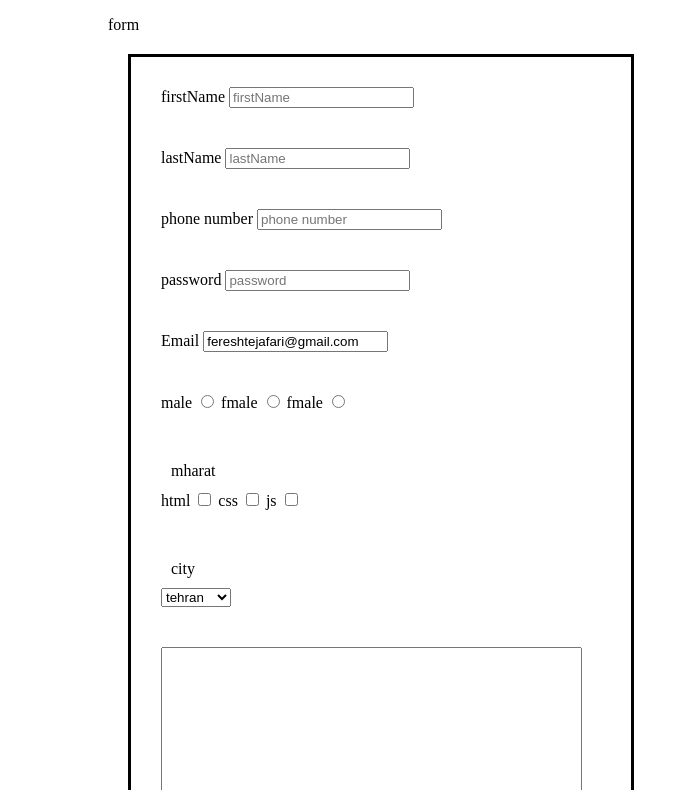
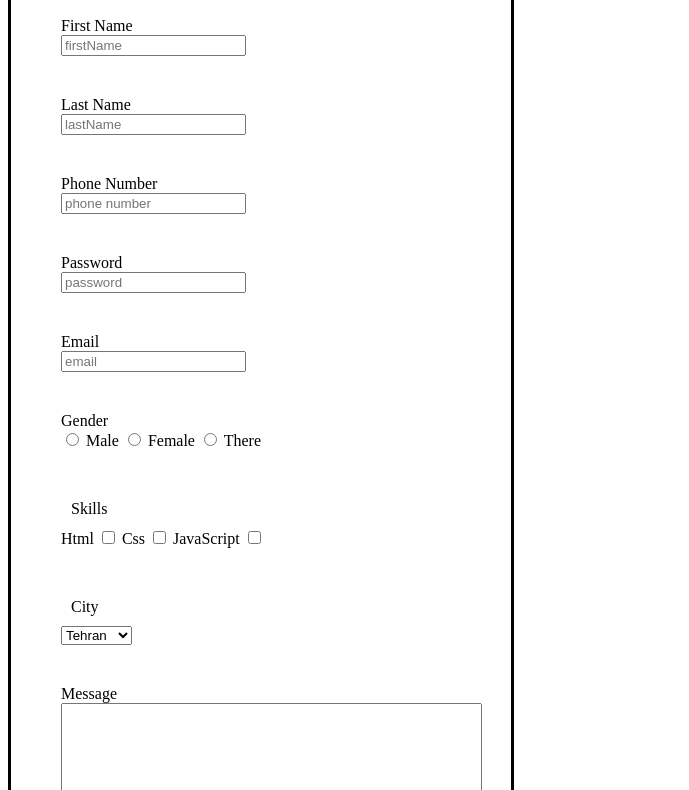
Before and after one commit to fereshte337/form-validation, a plain HTML site: page index.html in a window 1280 px wide. Shown: the part 84-874 px from the top of the page, without its empty margins (0-689 px from the left). Drawn offline with Linux system fonts and the light colour scheme.

Commit message:
fix some css

```diff
--- a/style.css
+++ b/assets/css/style.css
@@ -1,15 +1,14 @@
-#form #main{
+main{
     border:3px solid black;
     width: 500px;
     height: auto;
 
-
 }
 #form{margin: 100px;}
-#form #main{margin: 20px;}
-#form #main .item{ margin: 20px;padding: 10px;}
-#form #main .text-city{padding: 10px;}
-#form #main .checkbox .text-m{margin: 10px;}
+#form{margin: 20px;}
+#form  .item{ margin: 20px;padding: 10px;}
+#form .text-city{padding: 10px;}
+#form .checkbox .text-m{margin: 10px;}
 
 #form .error{
     color: rgb(124, 0, 0);
--- a/index.html
+++ b/index.html
@@ -4,80 +4,84 @@
     <meta charset="UTF-8" />
     <meta http-equiv="X-UA-Compatible" content="IE=edge" />
     <meta name="viewport" content="width=device-width, initial-scale=1.0" />
-    <link rel="stylesheet" href="style.css" />
-    <title>Document</title>
+    <link rel="stylesheet" href="assets/css/style.css" />
+    <title>Sign Up</title>
   </head>
   <body>
-    <form id="form" method="post">
-      <div class="titr">form</div>
-      <div id="main">
+    <main>
+      <h1 class="titr">Sign Up Form</h1>
+      <form id="form" method="post">
         <div class="item red">
-          <labal>firstName</labal>
+          <div>First Name</div>
           <input type="text" id="f-name" placeholder="firstName" />
           <div class="error error-f-name"></div>
         </div>
 
         <div class="item">
-          <labal>lastName</labal>
+          <div>Last Name</div>
           <input type="text" id="lastName" placeholder="lastName" />
           <div class="error error-lastName"></div>
         </div>
 
         <div class="item">
-          <labal>phone number</labal>
+          <div>Phone Number</div>
           <input type="tel" placeholder="phone number" id="phone" />
           <div class="error error-phone"></div>
         </div>
         <div class="item">
-          <labal>password</labal>
+          <div>Password</div>
           <input type="password" placeholder="password" id="password" />
           <div class="error error-password"></div>
         </div>
         <div class="item">
-          <labal>Email</labal>
+          <div>Email</div>
           <input
             id="email"
             type="email"
             placeholder="email"
-            value="fereshtejafari@gmail.com"
           />
           <div class="error  error-email"></div>
         </div>
         <div class="gender item">
-          <labal for="gder-male">male</labal>
+          <div for="">Gender</div>
+
           <input type="radio" name="gender" id="gder-male" value="male" />
-          <labal for="gder-fmale">fmale</labal>
+          <labal for="gder-male">Male</labal>
+
           <input type="radio" name="gender" id="gder-fmale" value="fmale" />
-          <labal for="no-gender">fmale</labal>
+          <labal for="gder-fmale">Female</labal>
+
           <input type="radio" name="gender" id="no-gender" value="no-gender" />
+          <labal for="no-gender">There</labal>
           <div class="error  error-gender"></div>
         </div>
         <div class="checkbox item">
-          <div class="text-m">mharat</div>
-          <labal>html</labal>
+          <div class="text-m">Skills</div>
+          <labal>Html</labal>
           <input type="checkbox" />
-          <labal>css</labal>
+          <labal>Css</labal>
           <input type="checkbox" />
-          <labal>js</labal>
+          <labal>JavaScript</labal>
           <input type="checkbox" />
         </div>
         <div class="city item">
-          <div class="text-city">city</div>
+          <div class="text-city">City</div>
           <select>
-            <option>tehran</option>
-            <option>esfahan</option>
-            <option>shiraz</option>
+            <option>Tehran</option>
+            <option>Esfahan</option>
+            <option>Shiraz</option>
           </select>
         </div>
         <div class="text item">
+          <label for="">Message</label>
           <textarea cols="50" rows="15"></textarea>
           <div class="error  error-text"></div>
         </div>
         <div class="sub item">
           <button onclick="signup(event)">send</button>
         </div>
-      </div>
-    </dform>
-    <script src="script.js"></script>
+      </form>
+    </main>
+    <script src="assets/js/script.js"></script>
   </body>
 </html>
```
Also changed, not shown: New Text Document.txt (deleted), assets/js/script.js (renamed from script.js).
